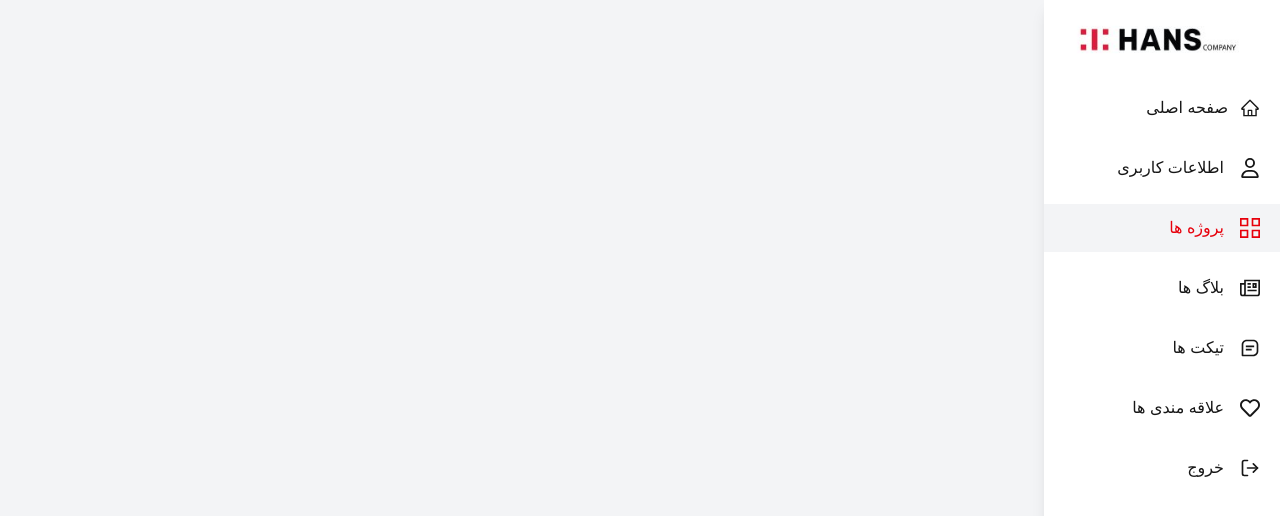
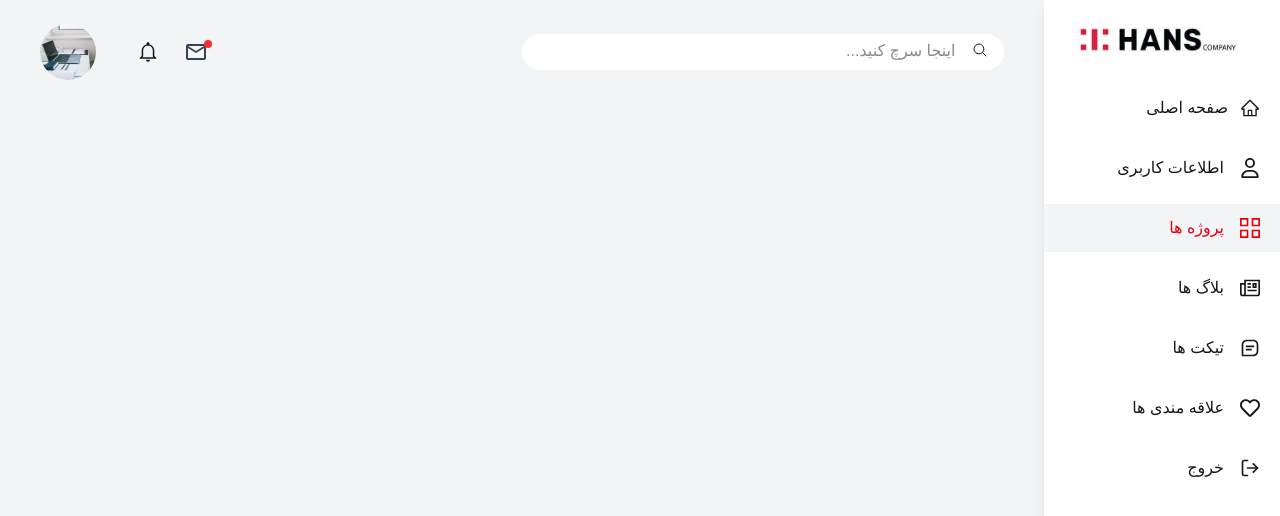
Before and after one commit to arzpour/advertising-agency, a Next.js app: page /admin in a window 1280 px wide. Shown: the top 516 px of the page. Built offline with nearby package versions, Linux system fonts and the light colour scheme; no server answers.

Commit message:
Use debounce for search, add head of admin panel - admin panel head ui - save admin info when log in and add to head - add searchInput

```diff
--- a/app/admin/page.tsx
+++ b/app/admin/page.tsx
@@ -1,6 +1,8 @@
 import React from "react";
 import Image from "next/image";
 import PanelSideBar from "@/components/admin/panel-sidebar";
+import Projects from "@/components/admin/projects";
+import AdminHead from "@/components/admin/admin-head";
 
 const AdminPanel = () => {
   return (
@@ -16,7 +18,10 @@ const AdminPanel = () => {
           />
           <PanelSideBar />
         </div>
-        <div className="mx-5 sm:mx-10 w-11/12"></div>
+        <div className="mx-5 sm:mx-10 w-11/12 mt-6">
+          <AdminHead />
+          <Projects />
+        </div>
       </div>
     </div>
   );
--- /dev/null
+++ b/components/admin/admin-head.tsx
@@ -0,0 +1,23 @@
+import React from "react";
+import SearchInput from "../search/searchInput";
+import { MdOutlineEmail } from "react-icons/md";
+import { IoMdNotificationsOutline } from "react-icons/io";
+import AdminInfoCard from "./adminInfo-card";
+
+const AdminHead = () => {
+  return (
+    <div className="flex gap-10 justify-between items-center">
+      <SearchInput />
+      <div className="flex gap-6 items-center">
+        <div className="relative">
+          <MdOutlineEmail className="w-6 h-6 text-gray-700" />
+          <div className="w-2 h-2 rounded-full bg-red-500 absolute top-0 -right-1"></div>
+        </div>
+        <IoMdNotificationsOutline className="w-6 h-6" />
+        <AdminInfoCard />
+      </div>
+    </div>
+  );
+};
+
+export default AdminHead;
--- /dev/null
+++ b/components/admin/adminInfo-card.tsx
@@ -0,0 +1,26 @@
+"use client";
+import React from "react";
+import Image from "next/image";
+import { useAppSelector } from "@/redux/hooks";
+
+const AdminInfoCard = () => {
+  const { adminInfo } = useAppSelector((state) => state.admin);
+
+  return (
+    <div className="flex gap-4 items-center">
+      <div className="">
+        <h4>{adminInfo.name ?? "موجود نیست"}</h4>
+        <span className="text-gray-700">{adminInfo.email ?? "موجود نیست"}</span>
+      </div>
+      <Image
+        src={"/premium_photo-1684711741208-315dcfa993b9.avif"}
+        alt="admin image"
+        width={200}
+        height={200}
+        className="w-14 h-14 rounded-full"
+      />
+    </div>
+  );
+};
+
+export default AdminInfoCard;
--- /dev/null
+++ b/components/admin/projects.tsx
@@ -0,0 +1,7 @@
+import React from "react";
+
+const Projects = () => {
+  return <></>;
+};
+
+export default Projects;
--- a/components/auth/login-form.tsx
+++ b/components/auth/login-form.tsx
@@ -16,12 +16,15 @@ import {
   setRole,
   setUserId,
 } from "@/utils/session";
+import { useAppDispatch } from "@/redux/hooks";
+import { adminPanelActions } from "@/redux/features/admin.slice";
 
 const LoginForm = () => {
   const [showPassword, setShowPassword] = React.useState<boolean>(false);
 
   const login = useLogin();
   const router = useRouter();
+  const dispatch = useAppDispatch();
 
   const {
     register,
@@ -49,6 +52,13 @@ const LoginForm = () => {
         setAccessToken(token.accessToken);
         setRefreshToken(token.refreshToken);
       }
+
+      dispatch(
+        adminPanelActions.setAdminInfo({
+          name: `${response.data.user.firstname} ${response.data.user.lastname}`,
+          email: response.data.user.phoneNumber,
+        })
+      );
 
       if (response.data.user.role === "ADMIN") {
         router.push("/admin");
--- /dev/null
+++ b/components/search/searchInput.tsx
@@ -0,0 +1,40 @@
+"use client";
+import { useDebounce } from "@/hooks/useDebounce";
+import { useRouter } from "next/navigation";
+import React from "react";
+import { IoSearchOutline } from "react-icons/io5";
+
+interface ISearchInput {
+  className?: string;
+}
+
+const SearchInput: React.FC<ISearchInput> = ({ className }) => {
+  const [value, setValue] = React.useState<string>("");
+  const router = useRouter();
+
+  const debounceValue = useDebounce({ orgValue: value, timeout: 100 });
+
+  React.useEffect(() => {
+    if (debounceValue.trim()) {
+      router.push(`/search?query=${debounceValue}`);
+    }
+    // eslint-disable-next-line react-hooks/exhaustive-deps
+  }, [debounceValue]);
+
+  return (
+    <div className={`relative w-1/2 ${className}`}>
+      <div className="absolute inset-y-0 start-1 flex items-center ps-3 pointer-events-none">
+        <IoSearchOutline className="w-4 h-4 relative bottom-0.5" />
+      </div>
+      <input
+        type="search"
+        value={value}
+        onChange={(e) => setValue(e.target.value)}
+        className="block w-full placeholder:text-xs text-xs bg-white py-2 md:placeholder:text-base outline-none rounded-full px-8 md:py-2.5 pr-12 ps-10 border-none dark:placeholder-gray-400 dark:text-white"
+        placeholder="اینجا سرچ کنید..."
+      />
+    </div>
+  );
+};
+
+export default SearchInput;
--- /dev/null
+++ b/hooks/useDebounce.ts
@@ -0,0 +1,27 @@
+import React from "react";
+
+export interface IUseDebounce {
+  orgValue: string;
+  timeout: number;
+}
+
+export const useDebounce = ({ orgValue, timeout = 1000 }: IUseDebounce) => {
+  const [value, setValue] = React.useState<string>("");
+  const timeoutRef = React.useRef<number>(0);
+
+  React.useEffect(() => {
+    if (timeoutRef.current) {
+      clearTimeout(timeoutRef.current);
+    }
+
+    timeoutRef.current = window.setTimeout(() => {
+      setValue(orgValue);
+    }, timeout);
+
+    return () => {
+      clearTimeout(timeoutRef.current);
+    };
+  }, [orgValue, timeout]);
+
+  return value;
+};
--- a/redux/features/admin.slice.ts
+++ b/redux/features/admin.slice.ts
@@ -2,12 +2,22 @@ import { createSlice, PayloadAction } from "@reduxjs/toolkit";
 
 type adminPanelTabType = "tickets" | "projects" | "blogs" | "adminInfo" | "";
 
+interface IAdminInfo {
+  name: string;
+  email: string;
+}
+
 interface AdminPanelState {
   adminPanelTab: adminPanelTabType;
+  adminInfo: IAdminInfo;
 }
 
 const initialState: AdminPanelState = {
   adminPanelTab: "projects",
+  adminInfo: {
+    name: "",
+    email: "",
+  },
 };
 
 export const adminPanelSlice = createSlice({
@@ -17,6 +27,9 @@ export const adminPanelSlice = createSlice({
     setadminPanelTab: (state, action: PayloadAction<adminPanelTabType>) => {
       state.adminPanelTab = action.payload;
     },
+    setAdminInfo: (state, action: PayloadAction<IAdminInfo>) => {
+      state.adminInfo = action.payload;
+    },
   },
 });
 
```
